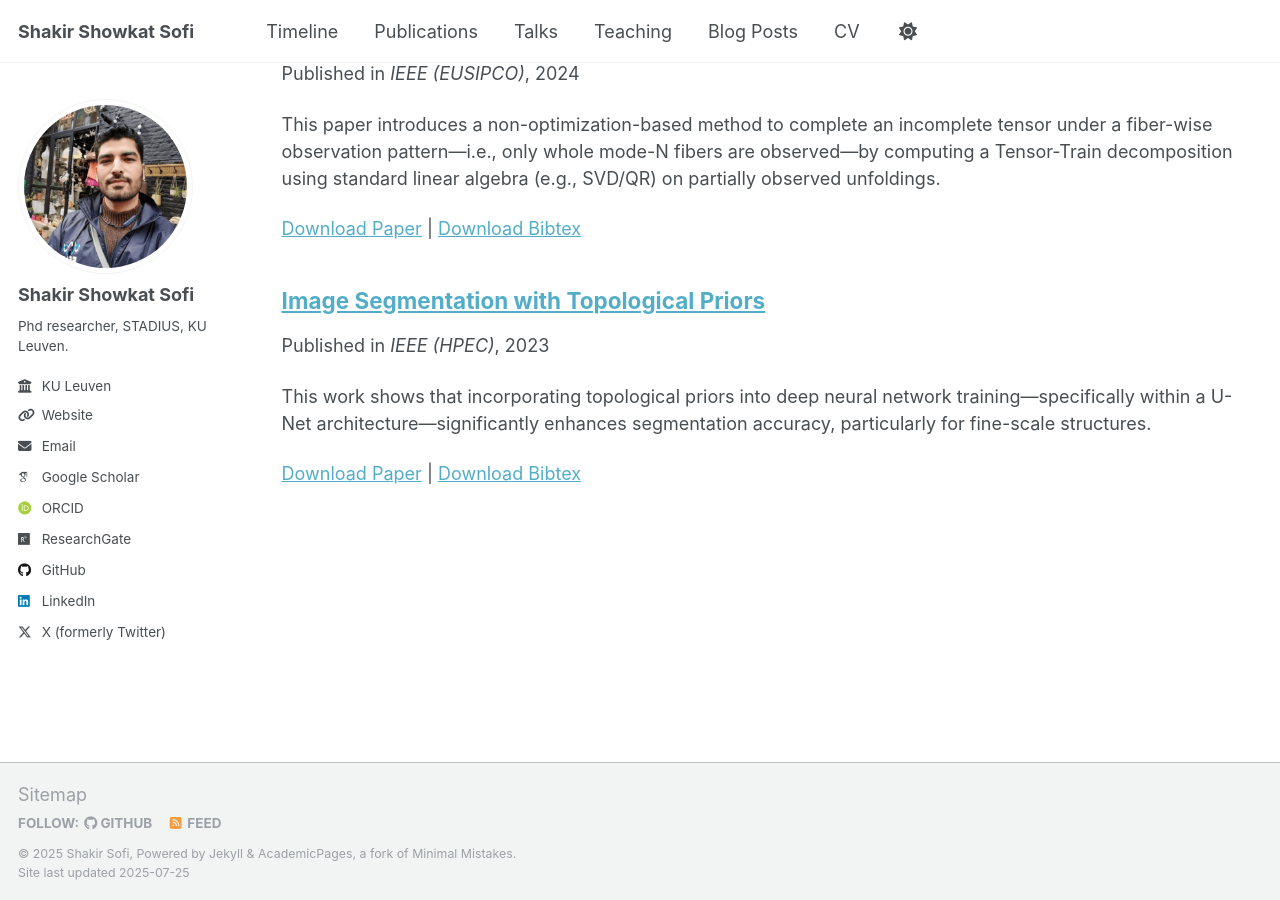
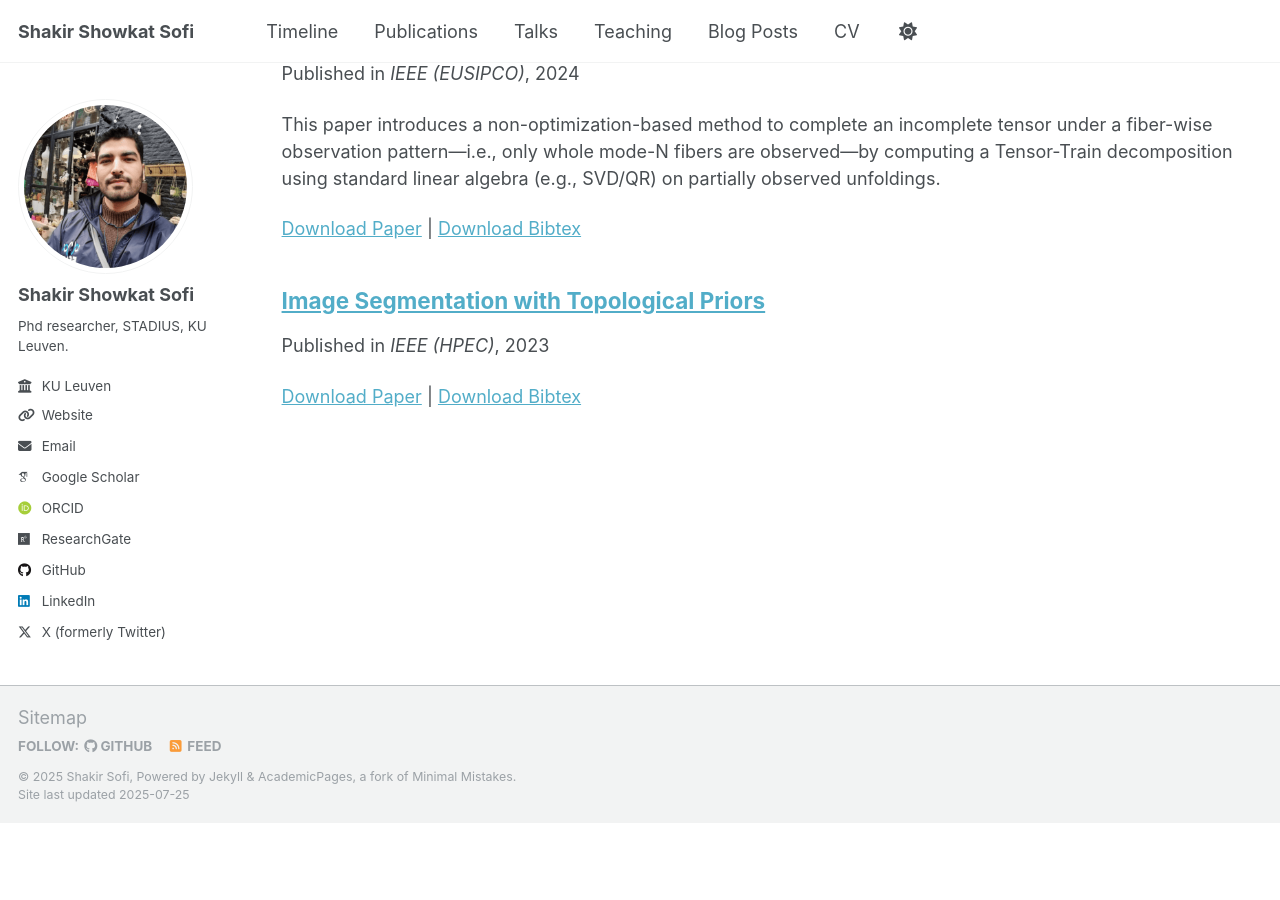
Before and after one commit to ShakirSofi/shakirsofi.github.io, a Jekyll site: the page built from _pages/publications.html, in a window 1280 px wide and 900 px high, scrolled down 1440 px. Built offline with Jekyll 4.4.1, drawn with Linux system fonts in a browser that asks for light colours; some web fonts are replaced; a script that is not in the unit is left out; after the commit the page ends 2263 px from its top, so only the background shows below that.

Commit message:
Update 2023-10-image-segmentation-with-topological-priors.md

```diff
--- a/_publications/2023-10-image-segmentation-with-topological-priors.md
+++ b/_publications/2023-10-image-segmentation-with-topological-priors.md
@@ -3,7 +3,7 @@ title: "Image Segmentation with Topological Priors"
 collection: publications
 category: conferences
 permalink: /publication/2023-10-image-segmentation-with-topological-priors
-excerpt: "This work shows that incorporating topological priors into deep neural network training—specifically within a U-Net architecture—significantly enhances segmentation accuracy, particularly for fine-scale structures."
+excerpt: ""
 date: 2023-10-01
 venue: "IEEE (HPEC)"
 slidesurl: ''
```
